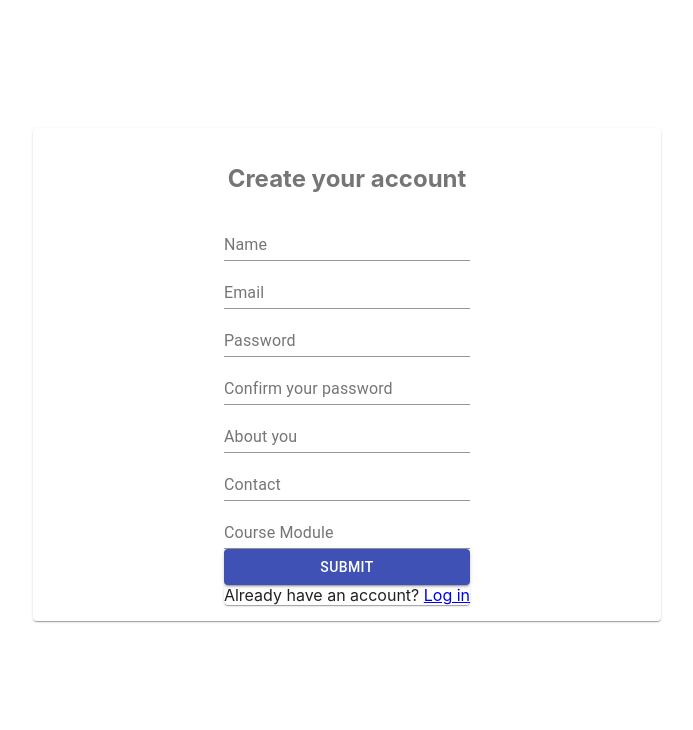
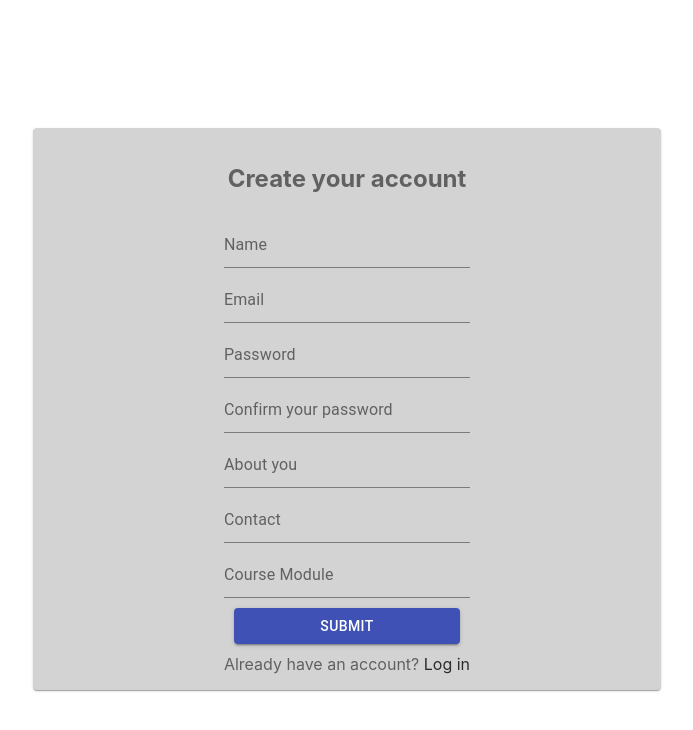
Before and after one commit to Kenzie-Academy-Brasil-Developers/react-entrega-s2-kenzie-hub-nilljr, a React (Create React App) app: page / in a window 1280 px wide. Shown: the top 730 px of the page, without its empty margins (293-986 px from the left). Built offline with nearby package versions, Linux system fonts and the light colour scheme.

Commit message:
card_styles

```diff
--- a/src/App.css
+++ b/src/App.css
@@ -20,6 +20,7 @@ body {
 }
 
 .dashboard h2 {
+  font-size: 36px;
   font-weight: 300;
   background-color: lightgray;
   padding: 20px 50px;
@@ -40,8 +41,51 @@ body {
   font-weight: 300;
   border: 2px solid rgb(77, 77, 77);
   border-radius: 10px;
+  height: fit-content;
 }
 
 .card span {
   margin: 15px;
 }
+
+.form input {
+  padding: 10px;
+  border-radius: 5px;
+}
+
+.form button {
+  margin: 10px;
+}
+
+.form a {
+  text-decoration: none;
+  color: rgb(44, 44, 44);
+}
+
+@media (max-width: 800px) {
+  .cards {
+    flex-direction: column;
+    height: fit-content;
+    max-height: 40vh;
+    margin: unset;
+  }
+
+  .card span {
+    margin: 10px;
+  }
+
+  #showButton {
+    width: 100vw;
+    border-radius: unset;
+    margin-bottom: 10px;
+  }
+
+  .dashboard h2 {
+    margin: unset;
+    width: 100vw;
+  }
+
+  .form {
+    width: fit-content;
+  }
+}
--- a/src/components/Dashboard/index.js
+++ b/src/components/Dashboard/index.js
@@ -78,7 +78,7 @@ const Dashboard = ({ authenticated, setAuthenticated }) => {
     <div className="dashboard">
       <Button
         className="logOut"
-        color="primary"
+        color="terciary"
         variant="contained"
         onClick={() => {
           setAuthenticated(false);
@@ -89,7 +89,12 @@ const Dashboard = ({ authenticated, setAuthenticated }) => {
       </Button>
       <h2>Welcome, {userName} </h2>
 
-      <Button onClick={loadTechs} variant="contained" color="primary">
+      <Button
+        id="showButton"
+        onClick={loadTechs}
+        variant="contained"
+        color="primary"
+      >
         Show techs
       </Button>
       <div className="cards">
--- a/src/components/Login/index.js
+++ b/src/components/Login/index.js
@@ -19,6 +19,8 @@ const useStyles = makeStyles((theme) => ({
     padding: theme.spacing(2),
     textAlign: "center",
     color: theme.palette.text.secondary,
+    backgroundColor: "lightgray",
+    textDecoration: "none",
   },
 }));
 
@@ -96,9 +98,9 @@ const Login = ({ authenticated, setAuthenticated }) => {
                 <Button color="primary" variant="contained" type="submit">
                   Enter
                 </Button>
-                <Paper>
+                <span>
                   Don't have an account? <Link to="/">Create one</Link>
-                </Paper>
+                </span>
               </FormControl>
             </form>
           </Paper>
--- a/src/components/Signup/index.js
+++ b/src/components/Signup/index.js
@@ -19,6 +19,7 @@ const useStyles = makeStyles((theme) => ({
     padding: theme.spacing(2),
     textAlign: "center",
     color: theme.palette.text.secondary,
+    backgroundColor: "lightgray",
   },
 }));
 
@@ -66,7 +67,7 @@ const Signup = ({ authenticated, setAuthenticated }) => {
   }
 
   return (
-    <div className={classes.root}>
+    <div id="signup" className={classes.root}>
       <Grid container spacing={3} justifyContent="center">
         <Grid item xs={6} className={classes.item}>
           <Paper className={classes.paper}>
@@ -108,9 +109,9 @@ const Signup = ({ authenticated, setAuthenticated }) => {
                 <Button color="primary" variant="contained" type="submit">
                   Submit
                 </Button>
-                <Paper>
+                <span>
                   Already have an account? <Link to="/login">Log in</Link>
-                </Paper>
+                </span>
               </FormControl>
             </form>
           </Paper>
```
